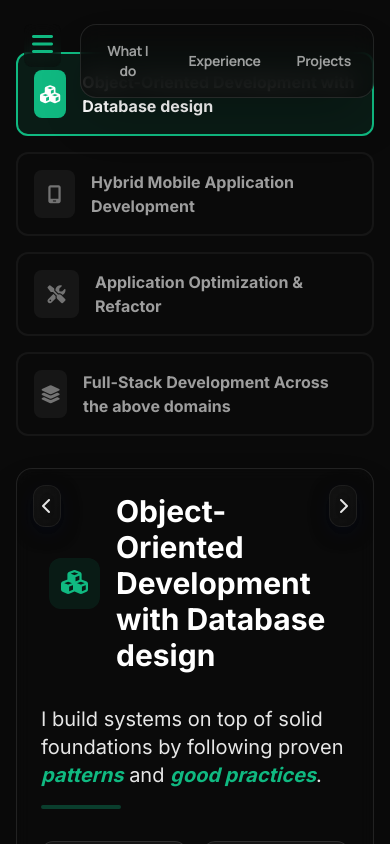
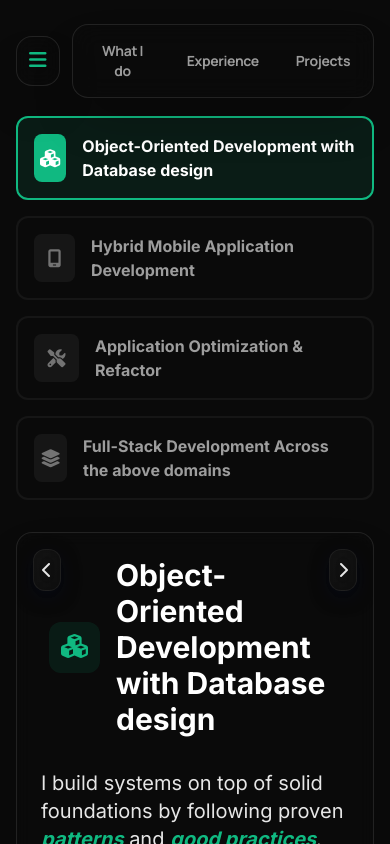
Before and after one commit to gigasandwich/giga-portfolio, a Next.js app: page / in a window 390 px wide. Shown: the top 844 px of the page. Built offline with nearby package versions, Linux system fonts and the light colour scheme.

Commit message:
Fix global responsivity

```diff
--- a/src/app/globals.css
+++ b/src/app/globals.css
@@ -31,7 +31,7 @@ body {
 
 @keyframes float {
   0% { transform: translateY(0px); }
-  50% { transform: translateY(-5px); }
+  50% { transform: translateY(-15px); }
   100% { transform: translateY(0px); }
 }
 
--- a/src/app/page.tsx
+++ b/src/app/page.tsx
@@ -1,8 +1,13 @@
+"use client";
+
 import Sidebar from "@/components/Sidebar";
 import Navbar from "@/components/Navbar";
 import WhatIDo from "@/sections/WhatIDo";
+import { useState } from "react";
 
 export default function Home() {
+  const [isSidebarOpen, setIsSidebarOpen] = useState(false);
+
   return (
     <div className="flex flex-col lg:flex-row min-h-screen bg-neutral-bg">
       {/*
@@ -10,7 +15,7 @@ export default function Home() {
         - Mobile: Toggleable overlay
         - Desktop: `lg:flex-row` parent makes it stay on the left (72 width)
       */}
-      <Sidebar />
+      <Sidebar isOpen={isSidebarOpen} setIsOpen={setIsSidebarOpen} />
 
       {/*
         Main Content Wrapper:
@@ -19,9 +24,9 @@ export default function Home() {
         - `scroll-smooth`: for section jumping
       */}
       <div className="flex-1 relative h-screen overflow-y-auto scroll-smooth">
-        <Navbar />
+        <Navbar onMenuClick={() => setIsSidebarOpen(true)} />
 
-        <main className="p-4 lg:p-8 mt-4">
+        <main className="p-4 lg:p-8 pt-20 lg:pt-0 mt-4">
           {/* Section: What I do */}
           <WhatIDo />
 
--- a/src/components/Navbar.tsx
+++ b/src/components/Navbar.tsx
@@ -9,7 +9,7 @@ const NAV_LINKS = [
   { name: "Projects", href: "#projects" },
 ];
 
-export default function Navbar() {
+export default function Navbar({ onMenuClick }: { onMenuClick?: () => void }) {
   const [activeSection, setActiveSection] = useState("");
 
   useEffect(() => {
@@ -35,19 +35,18 @@ export default function Navbar() {
   }, []);
 
   return (
-    /*
-      Navbar Wrapper:
-      - `fixed lg:sticky`: On mobile, `fixed` ensures it stays at the top.
-      - `pl-16 lg:pl-0`: Adds left padding on mobile to avoid overlapping with the sidebar sandwich button.
-    */
-    <div className="fixed lg:sticky top-6 z-50 flex justify-center w-full font-manrope px-4 pl-20 lg:pl-4 left-0">
-      <nav className="w-full max-w-lg bg-neutral-bg/80 backdrop-blur-md border border-white/10 rounded-2xl p-1.5 shadow-2xl">
-        {/*
-          Navbar Container:
-          - `bg-neutral-bg/80 backdrop-blur-md`: Glassmorphism effect
-          - `rounded-2xl`: Smoother corners
-          - `p-1.5`: Tight padding for a modern "capsule" look
-        */}
+    <div className="fixed lg:sticky top-6 z-50 flex justify-center w-full font-manrope px-4 lg:px-4 left-0">
+      <div className="w-full max-w-lg flex items-center gap-3">
+        {/* Mobile Toggle Button inside Navbar */}
+        <button
+          onClick={onMenuClick}
+          className="lg:hidden p-3 bg-neutral-bg/80 backdrop-blur-md border border-white/10 rounded-2xl text-primary shadow-2xl flex-none"
+          aria-label="Toggle menu"
+        >
+          <i className="fa-solid fa-bars text-xl" />
+        </button>
+
+        <nav className="flex-1 bg-neutral-bg/80 backdrop-blur-md border border-white/10 rounded-2xl p-1.5 shadow-2xl">
           <ul className="flex items-center justify-between gap-1">
             {NAV_LINKS.map((link) => {
               const isActive = activeSection === link.href;
@@ -74,5 +73,6 @@ export default function Navbar() {
           </ul>
         </nav>
       </div>
+    </div>
   );
 }
--- a/src/components/Sidebar.tsx
+++ b/src/components/Sidebar.tsx
@@ -4,25 +4,20 @@ import sidebarData from "@/data/sidebar";
 import Image from "next/image";
 import { useState } from "react";
 
-export default function Sidebar() {
+export default function Sidebar({ isOpen, setIsOpen }: { isOpen: boolean; setIsOpen: (o: boolean) => void }) {
   const d = sidebarData;
-  const [isOpen, setIsOpen] = useState(false);
 
   return (
     <>
       {/*
-        Mobile Toggle:
-        - `fixed top-6 left-6`: always accessible on mobile
-        - `z-[60]`: higher than navbar and sidebar to stay clickable
-        - `lg:hidden`: visible only on mobile/tablet
+        Close Overlay for mobile
       */}
-      <button
-        onClick={() => setIsOpen(!isOpen)}
-        className="fixed top-6 left-6 z-[60] text-primary lg:hidden p-2 bg-neutral-bg/50 backdrop-blur-sm rounded-lg"
-        aria-label="Toggle menu"
-      >
-        <i className={`fa-solid ${isOpen ? "fa-xmark" : "fa-bars"} text-2xl`} />
-      </button>
+      {isOpen && (
+        <div
+          className="fixed inset-0 bg-black/60 backdrop-blur-sm z-[54] lg:hidden"
+          onClick={() => setIsOpen(false)}
+        />
+      )}
 
       {/*
         Sidebar container:
@@ -35,6 +30,14 @@ export default function Sidebar() {
         transition-transform duration-300 ease-in-out lg:translate-x-0 lg:static lg:w-72 lg:h-screen lg:border-r lg:border-white/5 lg:shadow-2xl
         ${isOpen ? "translate-x-0" : "-translate-x-full"}
       `}>
+        {/* Mobile close button */}
+        <button
+          onClick={() => setIsOpen(false)}
+          className="lg:hidden absolute top-4 left-4 z-[60] py-2 px-4 bg-neutral-bg/70 backdrop-blur-md rounded-md border border-white/10 text-white/80"
+          aria-label="Close menu"
+        >
+          <i className="fa-solid fa-xmark" />
+        </button>
         <div className="flex flex-col items-start gap-3 mt-12 lg:mt-0">
           {/* Avatar wrapper */}
           <div className="w-24 h-24 mb-4 relative self-center">
```
Lines whose indentation alone changed are shown as unchanged.
